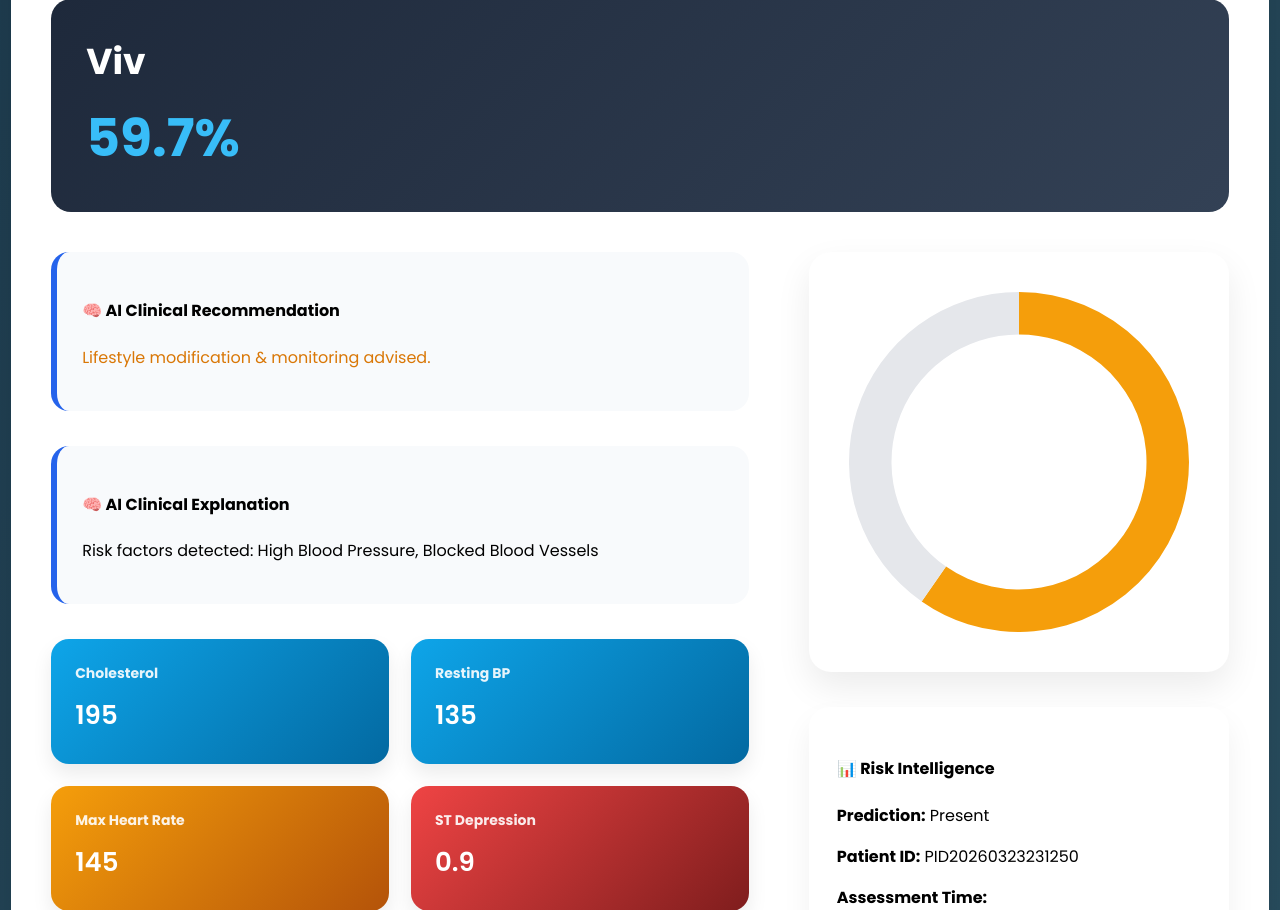
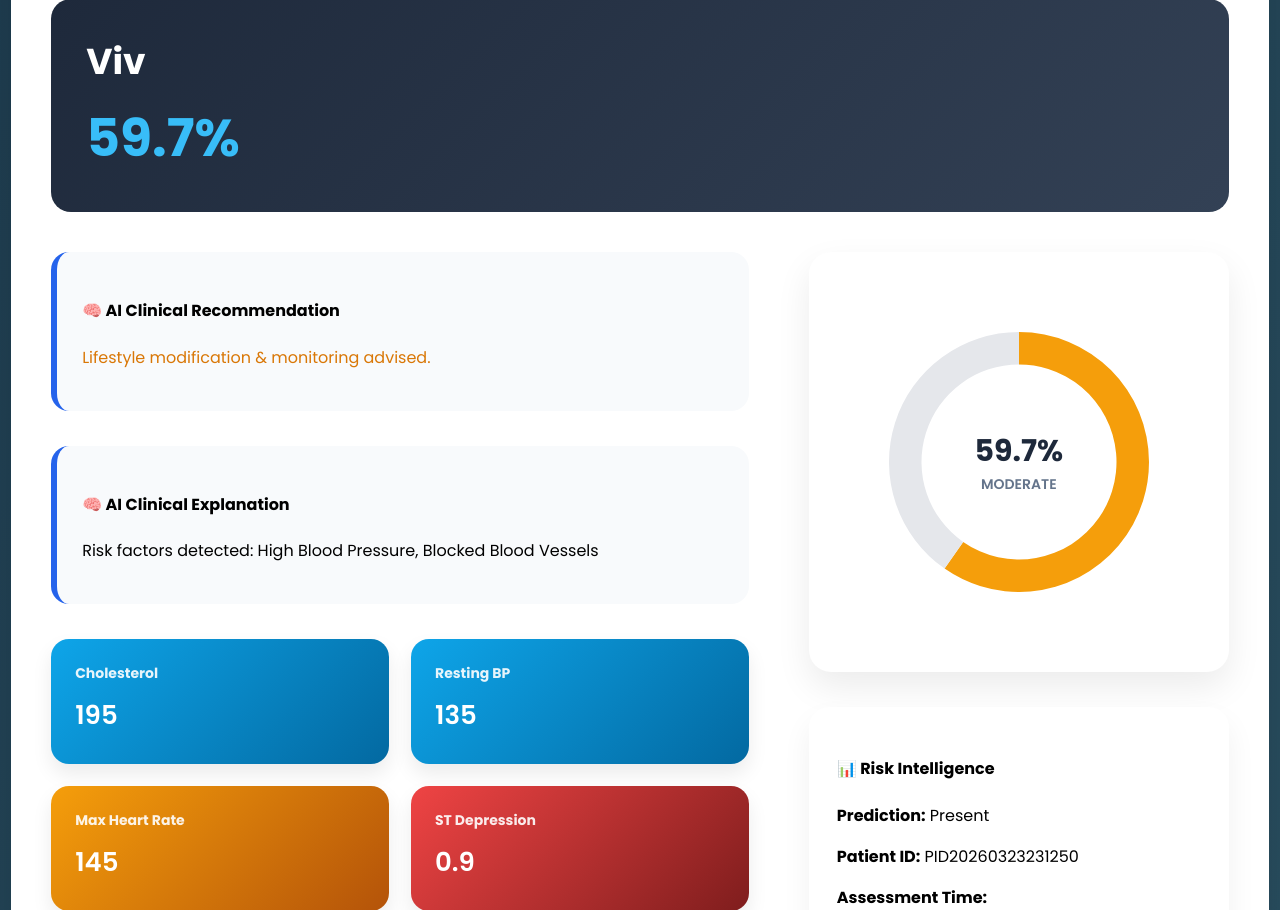
Before and after one commit to RAZA1409/Heart-Disease-Clinical-AI-System, a Flask app: a page that uses templates/patient_detail.html in a window 1280 px wide. Shown: the part 155-1065 px from the top of the page. Run offline with Flask 3, Linux system fonts and the light colour scheme; a user stored in the database is signed in; data comes from the database, SQL or seed files in the repository; parts of the project's set-up code (start-up, migrations or seed data) failed here and were passed over.

Commit message:
Donut chart improved with dynamic color and center value UI

```diff
--- a/templates/patient_detail.html
+++ b/templates/patient_detail.html
@@ -225,6 +225,33 @@ body{
     box-shadow:0 10px 25px rgba(0,0,0,0.2);
 }
 
+/* 🔥 DONUT CENTER FIX */
+.donut-container {
+    position: relative;
+    width: 260px;
+    height: 260px;
+}
+
+.chart-center {
+    position: absolute;
+    top: 50%;
+    left: 50%;
+    transform: translate(-50%, -50%);
+    text-align: center;
+}
+
+.chart-value {
+    font-size: 30px;
+    font-weight: 700;
+    color: #1e293b;
+}
+
+.chart-label {
+    font-size: 14px;
+    font-weight: 600;
+    color: #64748b;
+}
+
 /* PRINT OPTIMIZATION */
 @media print {
     body{ background:white; }
@@ -335,8 +362,18 @@ body{
 
             <!-- DONUT -->
             <div class="donut-box">
+
+            <div class="donut-container">
                 <canvas id="riskChart"></canvas>
+
+                 <!-- 🔥 CENTER TEXT -->
+                <div class="chart-center">
+                    <div class="chart-value">{{ patient['probability'] }}%</div>
+                    <div class="chart-label">{{ patient['risk_level'] }}</div>
+                </div>
             </div>
+
+</div>
 
             <div class="panel-box">
                 <h4>📊 Risk Intelligence</h4>
@@ -361,22 +398,29 @@ body{
 const probability = {{ patient["probability"] }};
 
 /* DONUT */
-new Chart(document.getElementById('riskChart'),{
-    type:'doughnut',
-    data:{
-        datasets:[{
-            data:[probability,100-probability],
-            backgroundColor:[
-                probability<30?'#22c55e':
-                probability<70?'#f59e0b':'#ef4444',
-                '#e5e7eb'
-            ],
-            borderWidth:0
+let color;
+
+if (probability < 30) {
+    color = "#22c55e";   // Low → Green
+} else if (probability < 70) {
+    color = "#f59e0b";   // Moderate → Orange
+} else {
+    color = "#ef4444";   // High → Red
+}
+new Chart(document.getElementById('riskChart'), {
+    type: 'doughnut',
+    data: {
+        datasets: [{
+            data: [probability, 100 - probability],
+            backgroundColor: [color, "#e5e7eb"],
+            borderWidth: 0
         }]
     },
-    options:{
-        cutout:'75%',
-        plugins:{legend:{display:false}}
+    options: {
+        cutout: '75%',
+        plugins: {
+            legend: { display: false }
+        }
     }
 });
 
```
